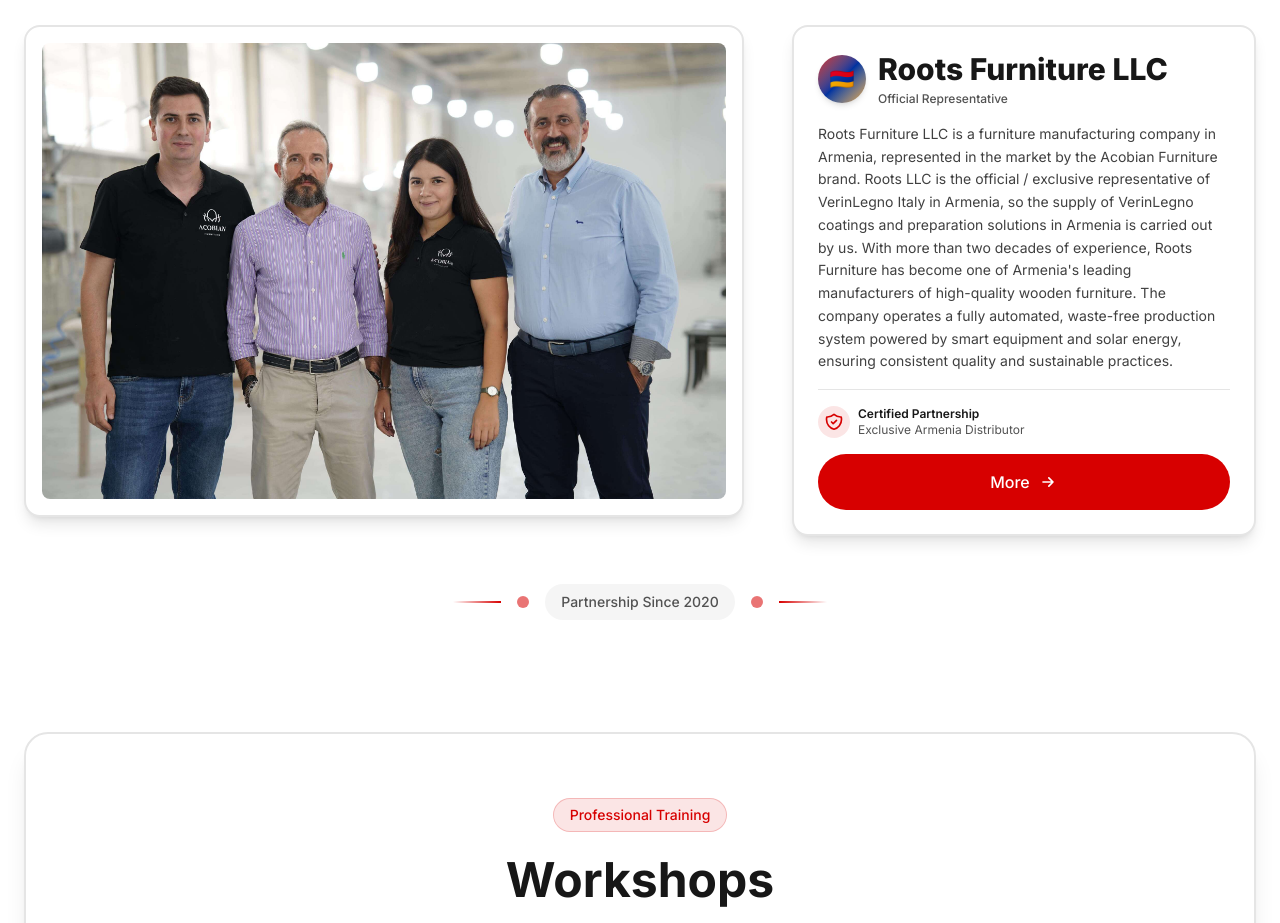
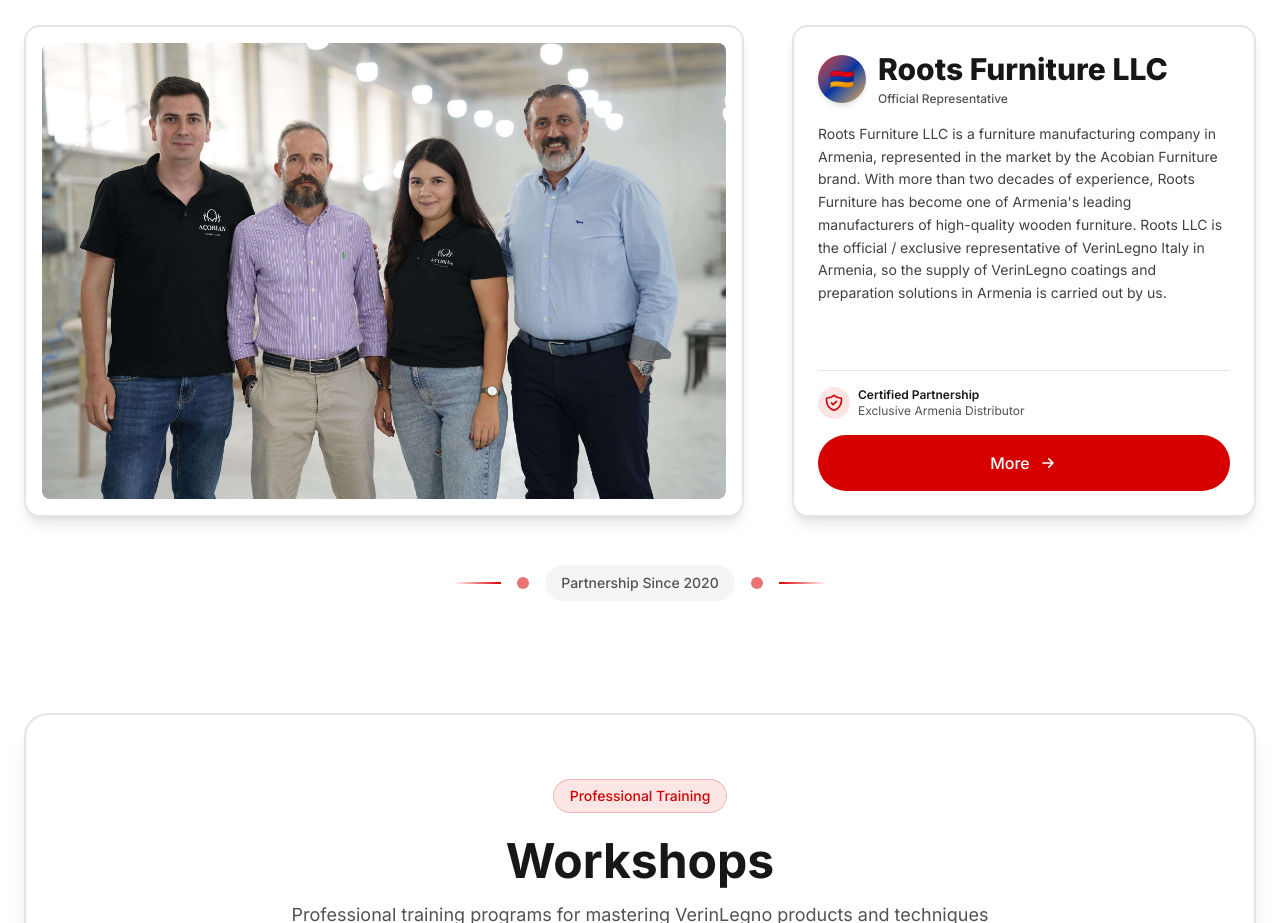
Before and after one commit to levonstepan/VerinLegno.am, a Next.js app: page / in a window 1280 px wide. Shown: the part 3680-4603 px from the top of the page. Built offline with nearby package versions, Linux system fonts and the light colour scheme.

Commit message:
Update Roots Furniture text with new structure and paragraph break

```diff
--- a/app/shared/content.ts
+++ b/app/shared/content.ts
@@ -83,7 +83,7 @@
       "Verinlegno is an Italian company that develops high-technology, reliable and increasingly green coatings for wood, metal, glass, interiors and exteriors. Over 40 years of experience, distribution in many countries, wide catalogue.",
     rootsTitle: "Roots Furniture LLC",
     rootsText:
-      "Roots Furniture LLC is a furniture manufacturing company in Armenia, represented in the market by the Acobian Furniture brand. Roots LLC is the official / exclusive representative of VerinLegno Italy in Armenia, so the supply of VerinLegno coatings and preparation solutions in Armenia is carried out by us. With more than two decades of experience, Roots Furniture has become one of Armenia's leading manufacturers of high-quality wooden furniture. The company operates a fully automated, waste-free production system powered by smart equipment and solar energy, ensuring consistent quality and sustainable practices.",
+      "Roots Furniture LLC is a furniture manufacturing company in Armenia, represented in the market by the Acobian Furniture brand. With more than two decades of experience, Roots Furniture has become one of Armenia's leading manufacturers of high-quality wooden furniture.\n\nRoots LLC is the official / exclusive representative of VerinLegno Italy in Armenia, so the supply of VerinLegno coatings and preparation solutions in Armenia is carried out by us.",
     acobianNote: "Acobian ≈ brand, Roots ≈ company (like Apple → iPhone)",
   },
   contact: {
@@ -197,7 +197,7 @@
       "Verinlegno is an Italian company that develops high-technology, reliable and increasingly green coatings for wood, metal, glass, interiors and exteriors. Over 40 years of experience, distribution in many countries, wide catalogue.",
     rootsTitle: "Roots Furniture LLC",
     rootsText:
-      "Roots Furniture LLC is a furniture manufacturing company in Armenia, represented in the market by the Acobian Furniture brand. Roots LLC is the official / exclusive representative of VerinLegno Italy in Armenia, so the supply of VerinLegno coatings and preparation solutions in Armenia is carried out by us. With more than two decades of experience, Roots Furniture has become one of Armenia's leading manufacturers of high-quality wooden furniture. The company operates a fully automated, waste-free production system powered by smart equipment and solar energy, ensuring consistent quality and sustainable practices.",
+      "Roots Furniture LLC is a furniture manufacturing company in Armenia, represented in the market by the Acobian Furniture brand. With more than two decades of experience, Roots Furniture has become one of Armenia's leading manufacturers of high-quality wooden furniture.\n\nRoots LLC is the official / exclusive representative of VerinLegno Italy in Armenia, so the supply of VerinLegno coatings and preparation solutions in Armenia is carried out by us.",
     acobianNote: "Acobian ≈ brand, Roots ≈ company (like Apple → iPhone)",
   },
   contact: {
```
